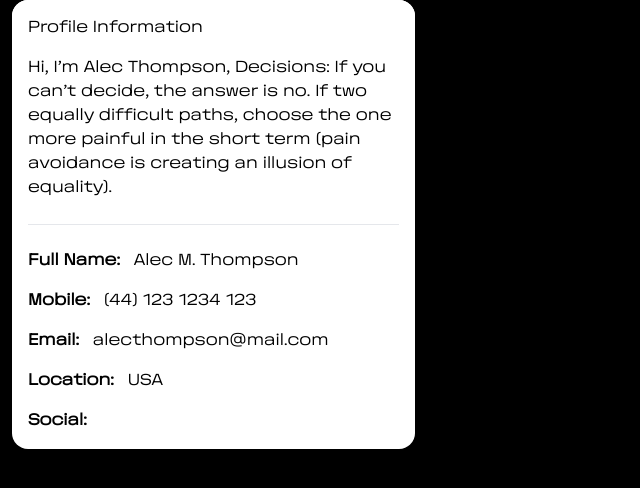
After one commit to gurinboru/ICT-Hack-5-Sakura, a Django app: template start/templates/start/profile.html in a window 1280 px wide. The commit adds this page. Shown: the top 488 px of the page, without its empty margins (0-640 px from the left). Run offline with Django 4.2, Linux system fonts and the light colour scheme; the template is opened without the code that fills it, so the values that code supplies are empty.

Commit message:
[Feat]: added profile page

```diff
--- a/start/templates/start/header.html
+++ b/start/templates/start/header.html
@@ -43,7 +43,7 @@
                 </div>
             </div>
 
-          <a href="#" class="btn2 text-gray-300 hover:bg-gray-700 ml-4 hover:text-white px-3 py-2 rounded-md text-sm font-medium">Профиль</a>
+          <a href="/profile" class="btn2 text-gray-300 hover:bg-gray-700 ml-4 hover:text-white px-3 py-2 rounded-md text-sm font-medium">Профиль</a>
           <a href="/logout" class="btn text-gray-300 hover:bg-gray-700 ml-4 hover:text-white px-3 py-2 rounded-md text-sm font-medium">Выйти</a>
       </div>
     </div>
--- /dev/null
+++ b/start/templates/start/profile.html
@@ -0,0 +1,51 @@
+{% extends 'start/header.html' %}
+{% load static %}
+{% block content %}
+    <body>
+        <div class="w-full max-w-full px-3 lg-max:mt-6 xl:w-4/12 mb-4">
+            <div class="relative flex flex-col h-full min-w-0 break-words bg-white border-0 shadow-soft-xl rounded-2xl bg-clip-border">
+                <div class="p-4 pb-0 mb-0 bg-white border-b-0 rounded-t-2xl">
+                    <div class="flex flex-wrap -mx-3">
+                        <div class="flex items-center w-full max-w-full px-3 shrink-0 md:w-8/12 md:flex-none">
+                            <h6 class="mb-0">Profile Information</h6>
+                        </div>
+                        <div class="w-full max-w-full px-3 text-right shrink-0 md:w-4/12 md:flex-none">
+                            <a href="javascript:;" data-target="tooltip_trigger" data-placement="top">
+                                <i class="leading-normal fas fa-user-edit text-size-sm text-slate-400" aria-hidden="true"></i>
+                            </a>
+                            <div data-target="tooltip" class="px-2 py-1 text-center text-white bg-black rounded-lg text-size-sm hidden" role="tooltip" data-popper-placement="top" style="position: absolute; inset: auto auto 0px 0px; margin: 0px; transform: translate3d(869.5px, -417.5px, 0px);">
+                                Edit Profile
+                                <div class="invisible absolute h-2 w-2 bg-inherit before:visible before:absolute before:h-2 before:w-2 before:rotate-45 before:bg-inherit before:content-['']" data-popper-arrow="" style="position: absolute; left: 0px; transform: translate3d(0px, 0px, 0px);"></div>
+                            </div>
+                        </div>
+                    </div>
+                </div>
+                <div class="flex-auto p-4">
+                    <p class="leading-normal text-size-sm">Hi, I’m Alec Thompson, Decisions: If you can’t decide, the answer is no. If two equally difficult paths, choose the one more painful in the short term (pain avoidance is creating an illusion of equality).</p>
+                    <hr class="h-px my-6 bg-transparent bg-gradient-horizontal-light">
+                    <ul class="flex flex-col pl-0 mb-0 rounded-lg">
+                        <li class="relative block px-4 py-2 pt-0 pl-0 leading-normal bg-white border-0 rounded-t-lg text-size-sm text-inherit"><strong class="text-slate-700">Full Name:</strong> &nbsp; Alec M. Thompson</li>
+                        <li class="relative block px-4 py-2 pl-0 leading-normal bg-white border-0 border-t-0 text-size-sm text-inherit"><strong class="text-slate-700">Mobile:</strong> &nbsp; (44) 123 1234 123</li>
+                        <li class="relative block px-4 py-2 pl-0 leading-normal bg-white border-0 border-t-0 text-size-sm text-inherit"><strong class="text-slate-700">Email:</strong> &nbsp; alecthompson@mail.com</li>
+                        <li class="relative block px-4 py-2 pl-0 leading-normal bg-white border-0 border-t-0 text-size-sm text-inherit"><strong class="text-slate-700">Location:</strong> &nbsp; USA</li>
+                        <li class="relative block px-4 py-2 pb-0 pl-0 bg-white border-0 border-t-0 rounded-b-lg text-inherit">
+                            <strong class="leading-normal text-size-sm text-slate-700">Social:</strong> &nbsp;
+                            <a class="inline-block py-0 pl-1 pr-2 mb-0 font-bold text-center text-blue-800 align-middle transition-all bg-transparent border-0 rounded-lg shadow-none cursor-pointer leading-pro text-size-xs ease-soft-in bg-none" href="javascript:;">
+                                <i class="fab fa-facebook fa-lg" aria-hidden="true"></i>
+                            </a>
+                            <a class="inline-block py-0 pl-1 pr-2 mb-0 font-bold text-center align-middle transition-all bg-transparent border-0 rounded-lg shadow-none cursor-pointer leading-pro text-size-xs ease-soft-in bg-none text-sky-600" href="javascript:;">
+                                <i class="fab fa-twitter fa-lg" aria-hidden="true"></i>
+                            </a>
+                            <a class="inline-block py-0 pl-1 pr-2 mb-0 font-bold text-center align-middle transition-all bg-transparent border-0 rounded-lg shadow-none cursor-pointer leading-pro text-size-xs ease-soft-in bg-none text-sky-900" href="javascript:;">
+                                <i class="fab fa-instagram fa-lg" aria-hidden="true"></i>
+                            </a>
+                        </li>
+                    </ul>
+                </div>
+            </div>
+        </div>
+    </body>
+{% endblock %}
+{% block title %}
+обновить данные
+{% endblock %}
--- a/start/urls.py
+++ b/start/urls.py
@@ -3,6 +3,7 @@ from start import views
 
 urlpatterns = [
     path('', views.start),
-    path('students', views.students),
+    path('students', views.students, name='students'),
     path('curstudent/<int:pk>', views.getStudent, name='curstudent'),
+    path('profile', views.cangeProfile, name='profile'),
 ]
```
